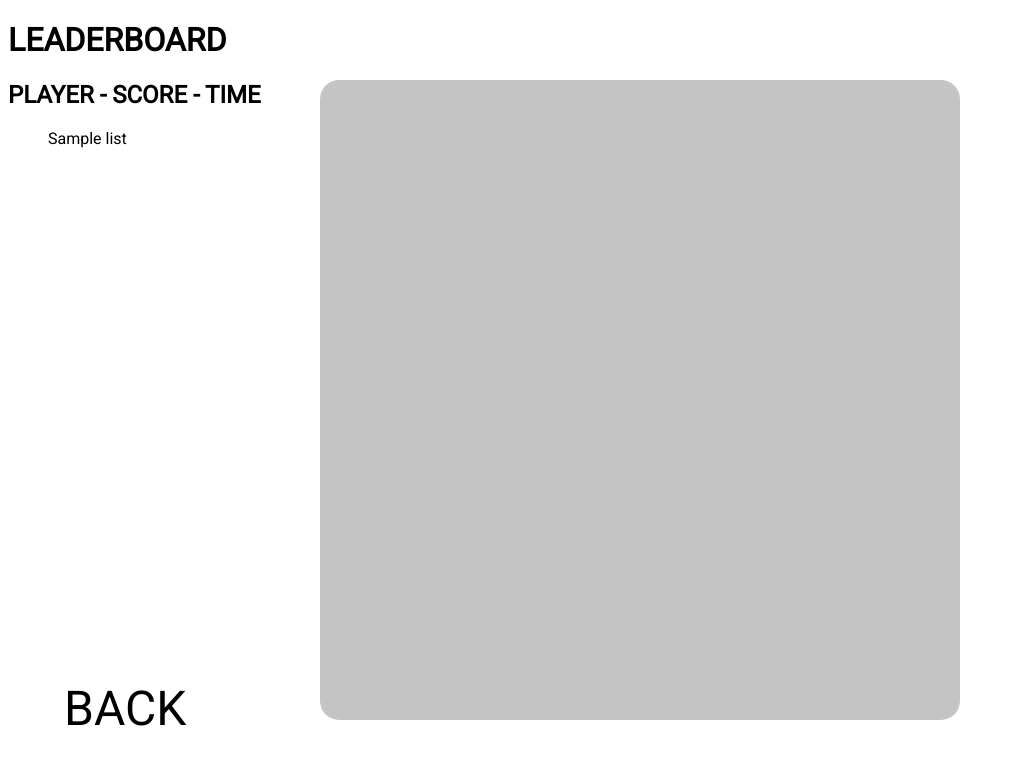
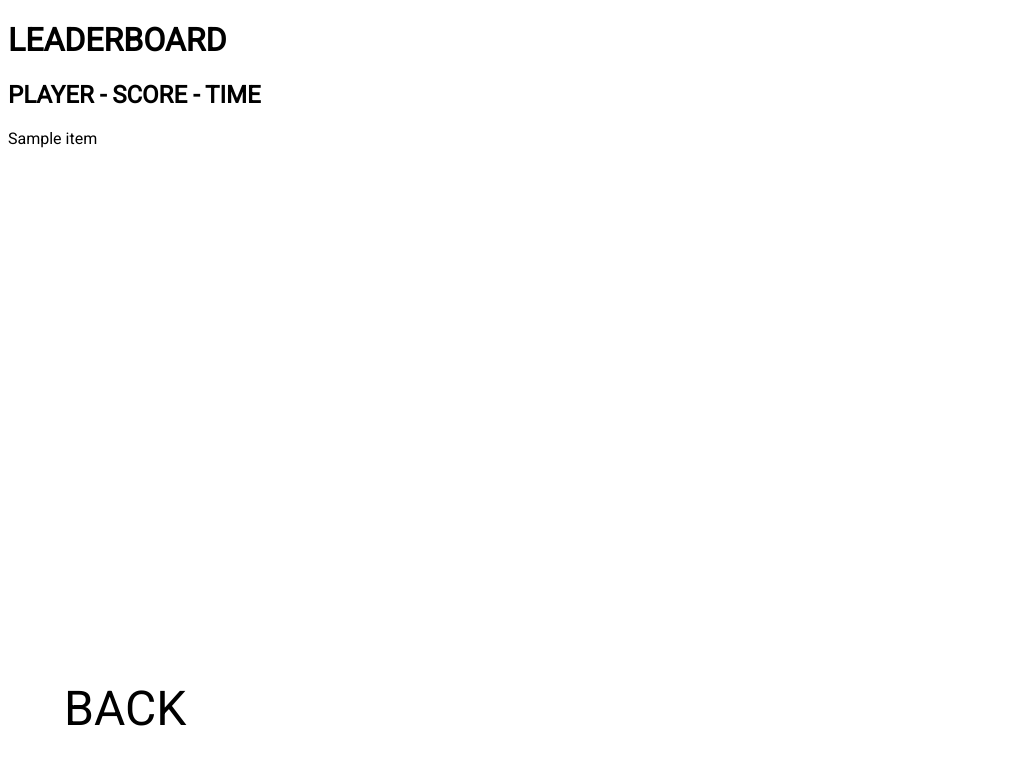
Before and after one commit to lilatan/CSE442Project, a Flask app: template templates/leaderboard.html in a window 1280 px wide. Shown: the top 765 px of the page, without its empty margins (0-1015 px from the left). Run offline with Flask 2, Linux system fonts and the light colour scheme; the template is opened without the code that fills it: most values are stand-ins (such as "Sample title", 1, 10 or a date in 2020).

Commit message:
#30 Commented out the box and redid leaderboard func

```diff
--- a/app.py
+++ b/app.py
@@ -12,7 +12,8 @@ def homepage():
 
 @app.route('/leaderboard')
 def leaderboard():
-    return render_template('leaderboard.html', list=database_tools.get_leaderboard())
+    scores = database_tools.get_leaderboard()
+    return render_template('leaderboard.html', list=scores)
 
 
 @app.route('/load')
--- a/templates/leaderboard.html
+++ b/templates/leaderboard.html
@@ -8,16 +8,14 @@
 <body>
     <h1>LEADERBOARD</h1>
     <h2>PLAYER - SCORE - TIME</h2>
-    <div class="leaderboards_board"></div>
     <!--
+<div class="leaderboards_board"></div>
 <span class="leaderboards_title">LEADERBOARD</span>
 <span class="leaderboards_score">PLAYER - SCORE - TIME</span>
 -->
-   <ol>
-       {%for i in list%}
-       {{ i }}
-       {%endfor%}
-   </ol>
+    {% for item in list %}
+    <p>{{ item }}</p>
+    {% endfor %}
 <a href="/"><span class="back">BACK</span></a>
 </body>
 </html>
```
